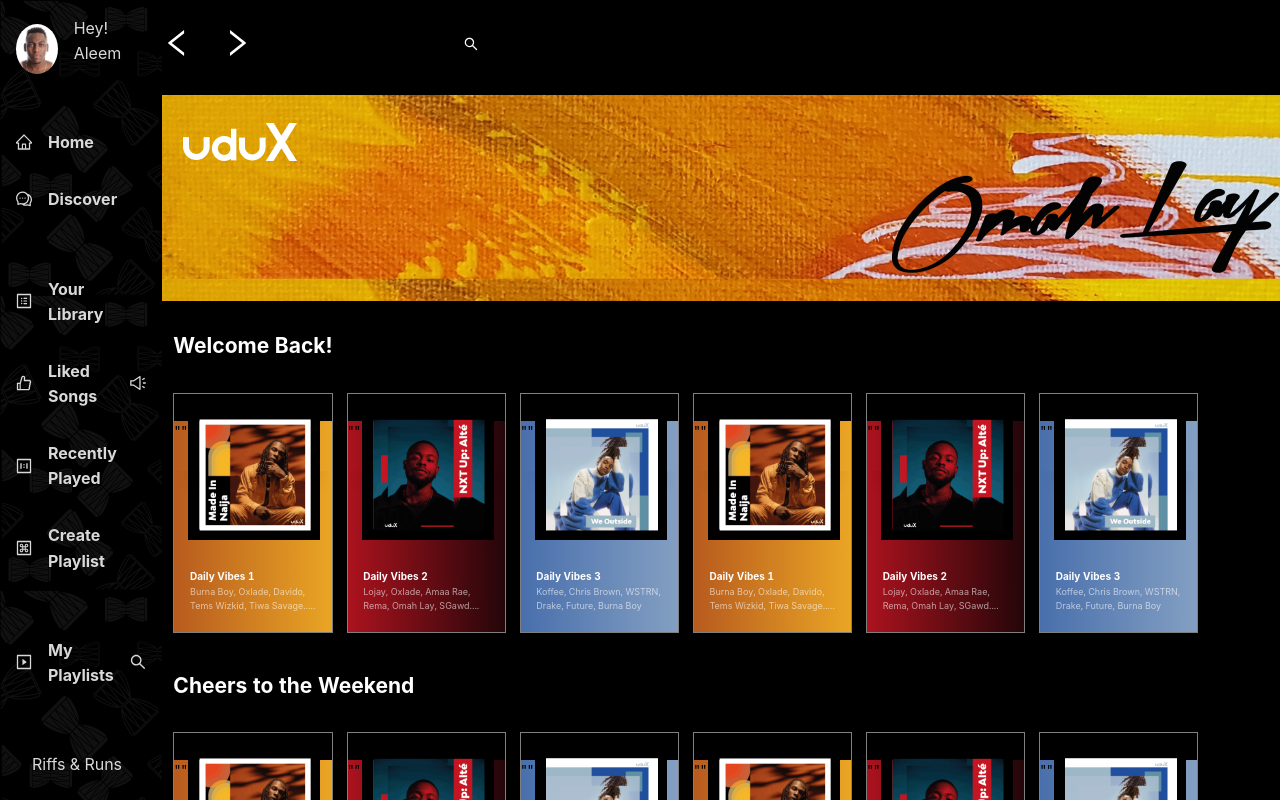
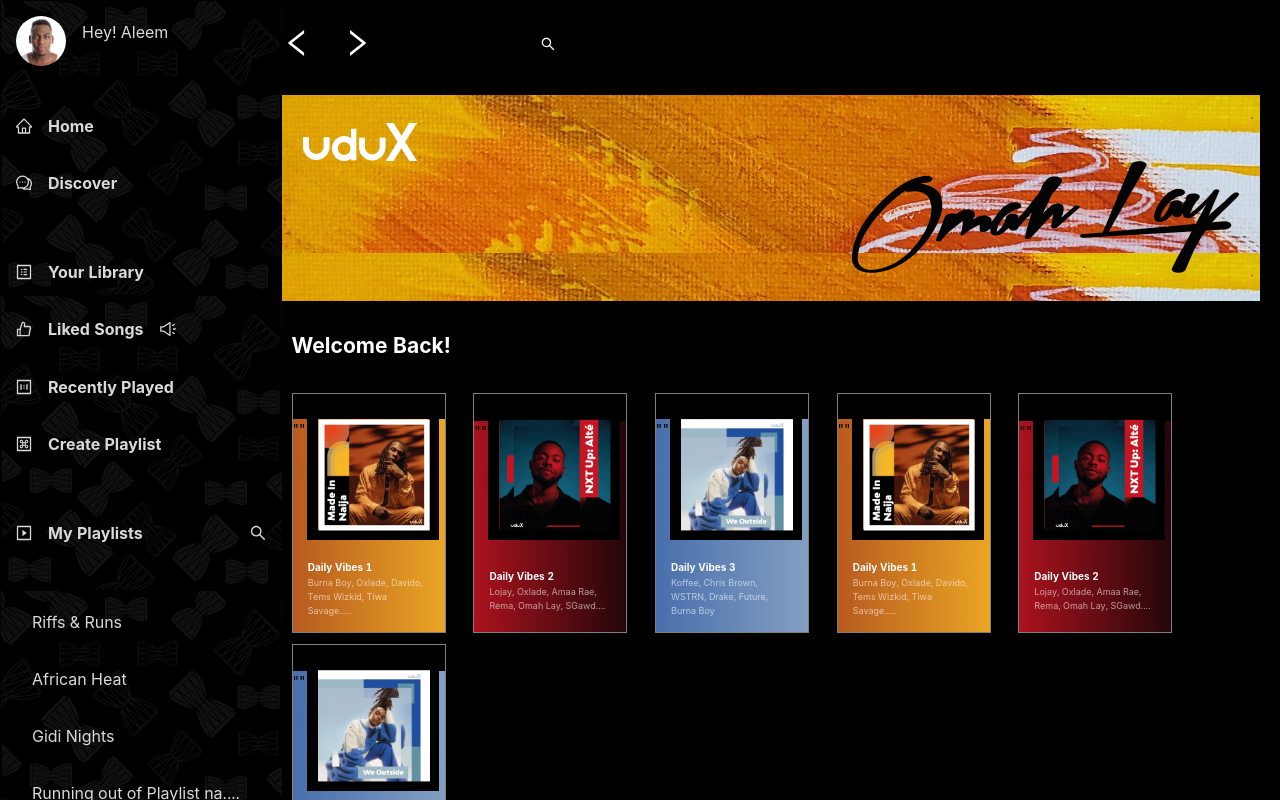
Before and after one commit to olasimboTobi/playlists, a React (Create React App) app: page / in a window 1280 px wide. Shown: the top 800 px of the page. Built offline with nearby package versions, Linux system fonts and the light colour scheme; a web font is replaced by a local one.

Commit message:
updated2 FramePhoto

```diff
--- a/src/components/styles/AlbumDisplay.styled.js
+++ b/src/components/styles/AlbumDisplay.styled.js
@@ -5,7 +5,8 @@
   display: flex;
   justify-content:space-between;
   align-items: center;
-  gap:1em;
+  flex-wrap: wrap;
+  gap:0.8em;
   .first{
     flex: 1 2 auto;
   }
--- a/src/components/styles/FramePhoto.styled.js
+++ b/src/components/styles/FramePhoto.styled.js
@@ -1,12 +1,14 @@
 import styled from "styled-components";
 
 export const StyledFramePhoto = styled.div`
-  width: 13em;
+  width: 11em;
   color:black;
   min-height: 30vh;
   background-color: white;
   border: 0.1em solid gray;
+  // transition: transform 200ms ease-in-out;
   &:hover{
+    // transform: scale(1.08)
     border: 0.1em solid blue;
   }
   position:relative;
```
